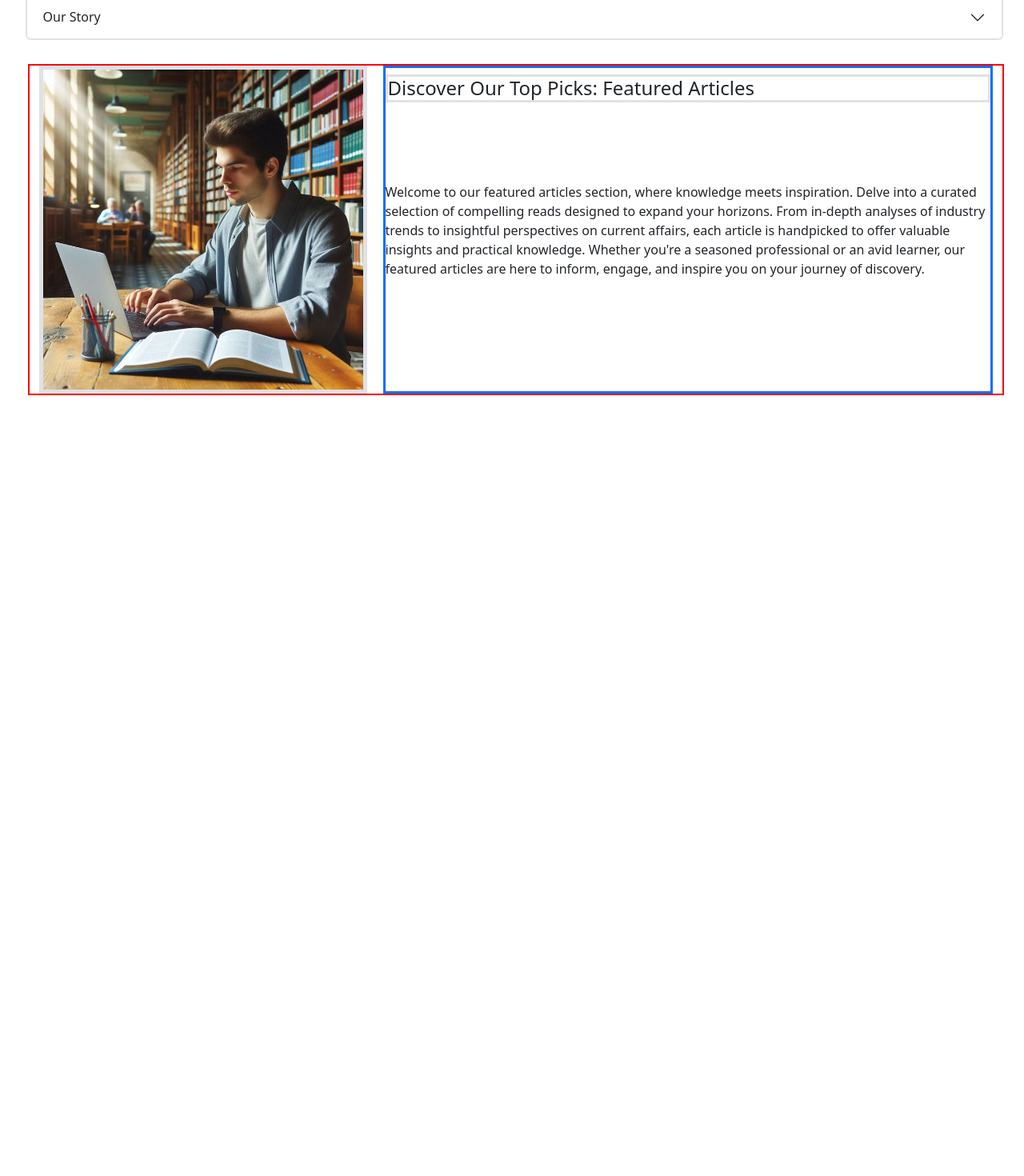
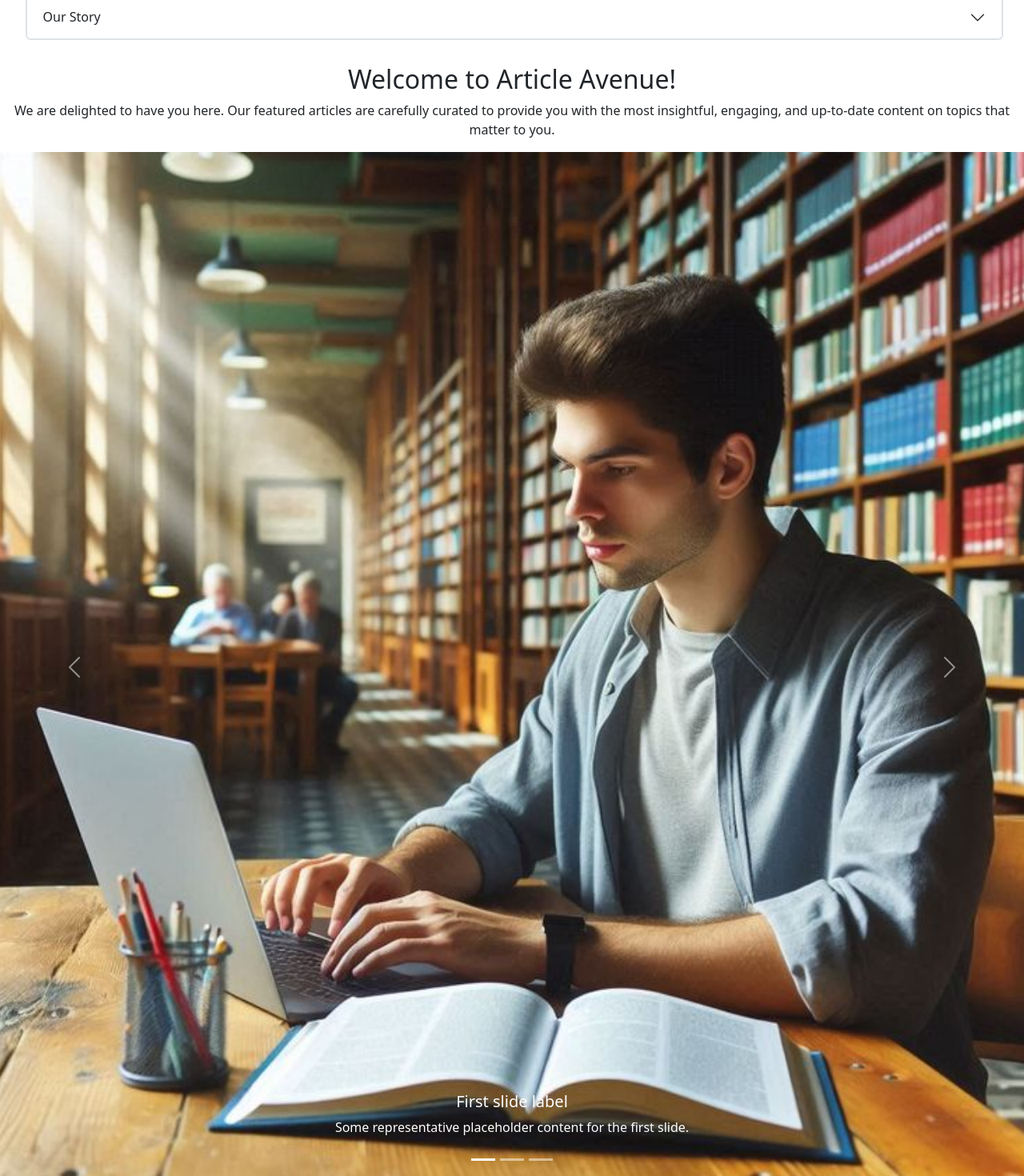
Before and after one commit to Okoth-Elijah/React-app, a React (Vite) app: page /home in a window 1280 px wide. Shown: the part 760-2230 px from the top of the page at 80% size. Before the commit the page ends 1254 px from the top, so only its background shows below. Built offline with nearby package versions, Linux system fonts and the light colour scheme.

Commit message:
featured articles page updated

```diff
--- a/package.json
+++ b/package.json
@@ -15,6 +15,7 @@
     "bootstrap": "^5.3.3",
     "react": "^18.3.1",
     "react-dom": "^18.3.1",
+    "react-icons": "^5.2.1",
     "react-router-dom": "^6.23.1"
   },
   "devDependencies": {
--- a/src/components/featuredarticles.tsx
+++ b/src/components/featuredarticles.tsx
@@ -2,44 +2,93 @@ import futured from "../assets/images/futured.jpeg";
 
 const Featuredarticles = () => {
   return (
-    <div>
-      <div className="row">
-        <div
-          className="col-lg-12 d-flex "
-          style={{
-            border: "2px solid red",
-            position: "relative",
-            width: "1220px",
-            marginLeft: "50px",
-            gap: "20px",
-          }}
-        >
-          <div className="border border-5">
-            <img
-              src={futured}
-              alt="Featured Articles "
-              style={{ width: "400px" }}
-            />
+    <>
+      <div className="futered-title text-center">
+        <h2>Welcome to Article Avenue!</h2>
+        <p className="">
+          We are delighted to have you here. Our featured articles are carefully
+          curated to provide you with the most insightful, engaging, and
+          up-to-date content on topics that matter to you.
+        </p>
+      </div>
+      <div id="carouselExampleCaptions" className="carousel slide">
+        <div className="carousel-indicators">
+          <button
+            type="button"
+            data-bs-target="#carouselExampleCaptions"
+            data-bs-slide-to="0"
+            className="active"
+            aria-current="true"
+            aria-label="Slide 1"
+          ></button>
+          <button
+            type="button"
+            data-bs-target="#carouselExampleCaptions"
+            data-bs-slide-to="1"
+            aria-label="Slide 2"
+          ></button>
+          <button
+            type="button"
+            data-bs-target="#carouselExampleCaptions"
+            data-bs-slide-to="2"
+            aria-label="Slide 3"
+          ></button>
+        </div>
+        <div className="carousel-inner">
+          <div className="carousel-item active">
+            <img src={futured} className="d-block w-100" alt="..." />
+            <div className="carousel-caption d-none d-md-block">
+              <h5>First slide label</h5>
+              <p>
+                Some representative placeholder content for the first slide.
+              </p>
+            </div>
           </div>
-          <div className="border border-3 border-primary justify-content-center">
-            <h4 className=" border border-3 mb-3 mt-2">
-              Discover Our Top Picks: Featured Articles
-            </h4>
-
-            <p className="introduction" style={{ marginTop: "100px" }}>
-              Welcome to our featured articles section, where knowledge meets
-              inspiration. Delve into a curated selection of compelling reads
-              designed to expand your horizons. From in-depth analyses of
-              industry trends to insightful perspectives on current affairs,
-              each article is handpicked to offer valuable insights and
-              practical knowledge. Whether you're a seasoned professional or an
-              avid learner, our featured articles are here to inform, engage,
-              and inspire you on your journey of discovery.
-            </p>
+          <div className="carousel-item">
+            <img src={futured} className="d-block w-100" alt="..." />
+            <div className="carousel-caption d-none d-md-block">
+              <h5>Second slide label</h5>
+              <p>
+                Some representative placeholder content for the second slide.
+              </p>
+            </div>
+          </div>
+          <div className="carousel-item">
+            <img src={futured} className="d-block w-100" alt="..." />
+            <div className="carousel-caption d-none d-md-block">
+              <h5>Third slide label</h5>
+              <p>
+                Some representative placeholder content for the third slide.
+              </p>
+            </div>
           </div>
         </div>
+        <button
+          className="carousel-control-prev"
+          type="button"
+          data-bs-target="#carouselExampleCaptions"
+          data-bs-slide="prev"
+        >
+          <span
+            className="carousel-control-prev-icon"
+            aria-hidden="true"
+          ></span>
+          <span className="visually-hidden">Previous</span>
+        </button>
+        <button
+          className="carousel-control-next"
+          type="button"
+          data-bs-target="#carouselExampleCaptions"
+          data-bs-slide="next"
+        >
+          <span
+            className="carousel-control-next-icon"
+            aria-hidden="true"
+          ></span>
+          <span className="visually-hidden">Next</span>
+        </button>
       </div>
-    </div>
+    </>
   );
 };
 
--- a/src/index.css
+++ b/src/index.css
@@ -108,6 +108,6 @@ div .hero-col {
   box-shadow: 3px 5px 5px rgb(148, 148, 148);
   margin-bottom: 20px;
 }
-/*
+/* futered articles-start */
 
-/* hero section-end */
+/* featured articles-start */
```
Also changed, not shown: 1 other file (tests, documents, lock files or other folders).
